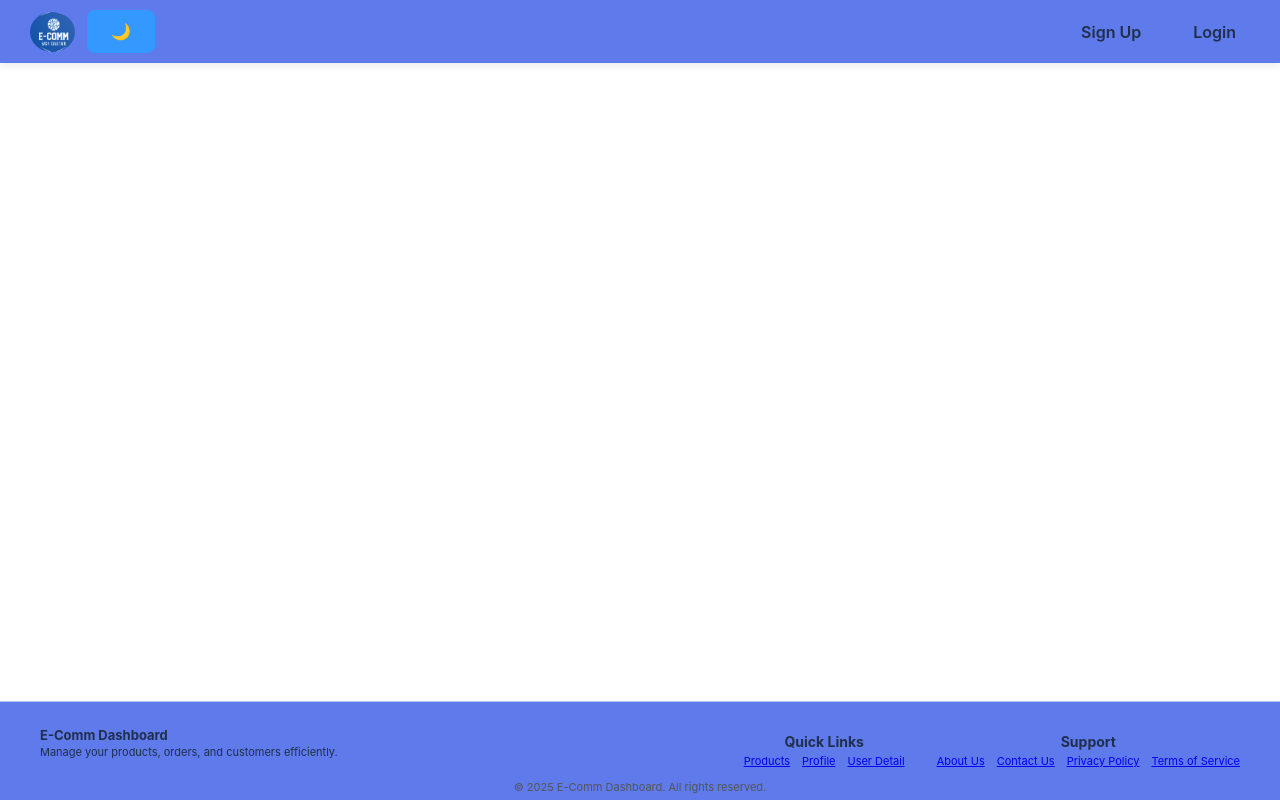
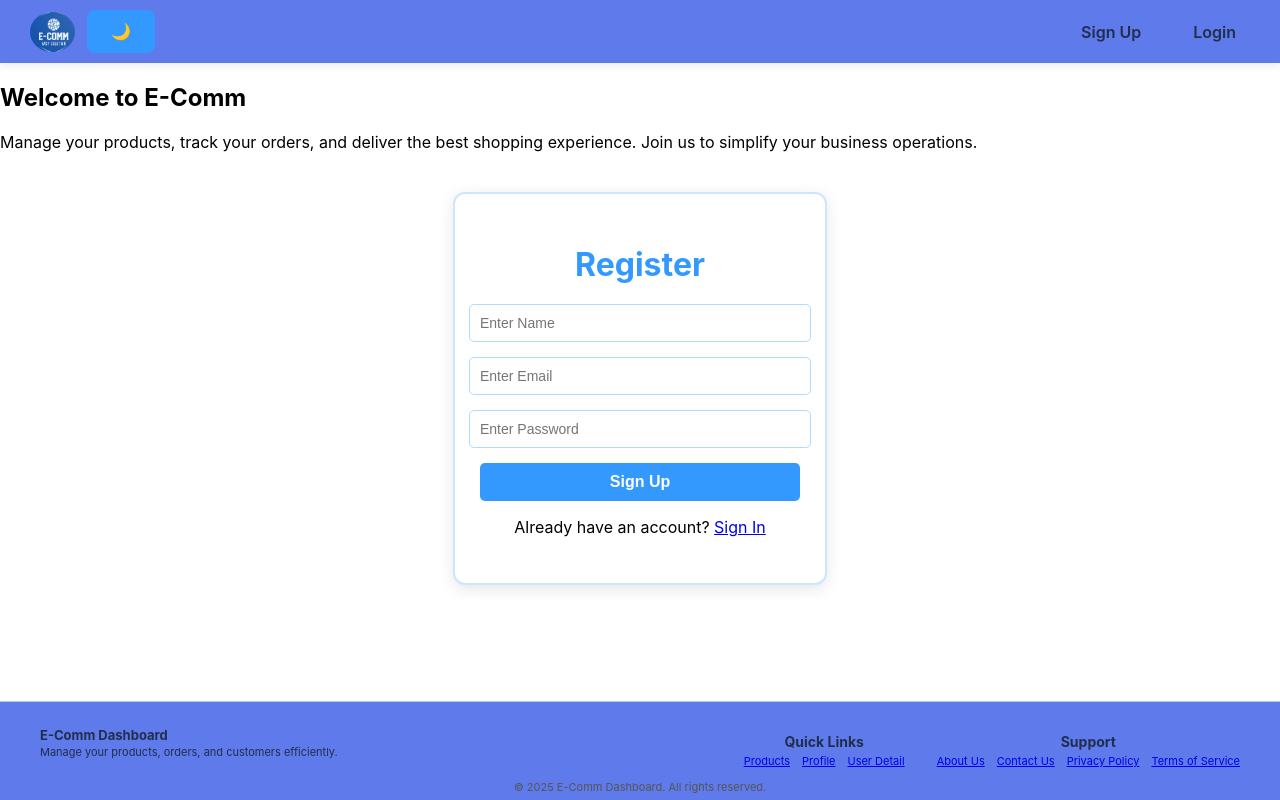
Before and after one commit to AshishDevlekar/E-DASHBOARD, a React (Create React App) app in the folder front-end/: page /register in a window 1280 px wide. Built offline with nearby package versions, Linux system fonts and the light colour scheme; no server answers.

Commit message:
Update App.js

```diff
--- a/front-end/src/App.js
+++ b/front-end/src/App.js
@@ -67,6 +67,7 @@ function App() {
 
           {/* Public routes */}
           <Route path="/signup" element={<Signup />} />
+          <Route path="/register" element={<Signup />} />
           <Route path="/login" element={<Login setUser={setUser} />} />
           <Route path="/about" element={<About />} />
           <Route path="/contact" element={<Contact />} />
```
